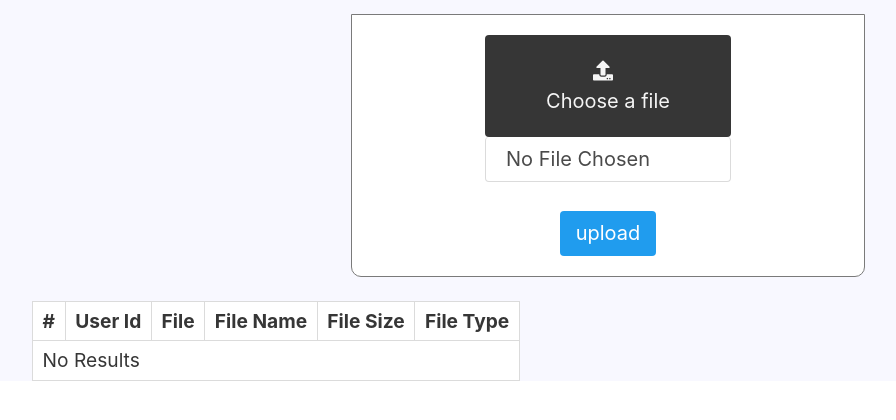
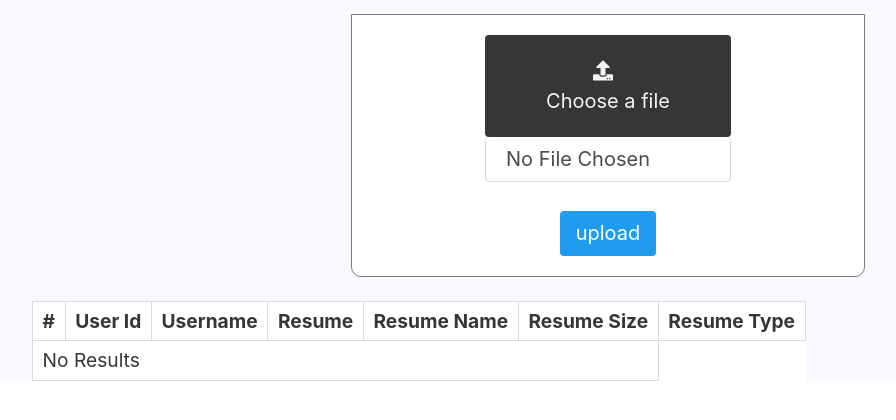
Before and after one commit to abdsamadf/job-board, a PHP site: page / in a window 1280 px wide. Shown: the part 301-721 px from the top of the page, without its empty margins (32-928 px from the left). Run offline with PHP 8.4, Linux system fonts and the light colour scheme; the visitor is signed in with stand-in values (Sample User, id 1); data that the repository does not hold is empty.

Commit message:
add username column in output

```diff
--- a/index.php
+++ b/index.php
@@ -95,7 +95,7 @@
 
             // Select userFiles table data
             $id = $_SESSION['id'];
-            $sql = "SELECT * FROM userFiles WHERE user_id=?";
+            $sql = "SELECT F.user_id, F.file, F.file_name, F.file_size, F.file_type, U.username FROM userFiles F INNER JOIN users U ON F.user_id = U.id WHERE user_id = ?";
             $stmt = mysqli_prepare($conn, $sql);
             mysqli_stmt_bind_param($stmt, "i", $id);
             mysqli_stmt_execute($stmt);
@@ -107,10 +107,11 @@
                 <tr>
                     <th scope="col">#</th>
                     <th>User Id</th>
-                    <th>File</th>
-                    <th>File Name</th>
-                    <th>File Size</th>
-                    <th>File Type</th>
+                    <th>Username</th>
+                    <th>Resume</th>
+                    <th>Resume Name</th>
+                    <th>Resume Size</th>
+                    <th>Resume Type</th>
                 </tr>
             </thead>
             <tbody>
@@ -123,6 +124,7 @@
                         echo "<tr>";
                         echo "<td scope='col'>" . $i . "</td>";
                         echo "<td>" . $row["user_id"] . "</td>";
+                        echo "<td>" . $row["username"] . "</td>";
                         echo "<td>" . $row["file"] . "</td>";
                         echo "<td>" . $row["file_name"] . "</td>";
                         echo "<td>" . $row["file_size"] . "</td>";
```
Also changed, not shown: 4 other files.
